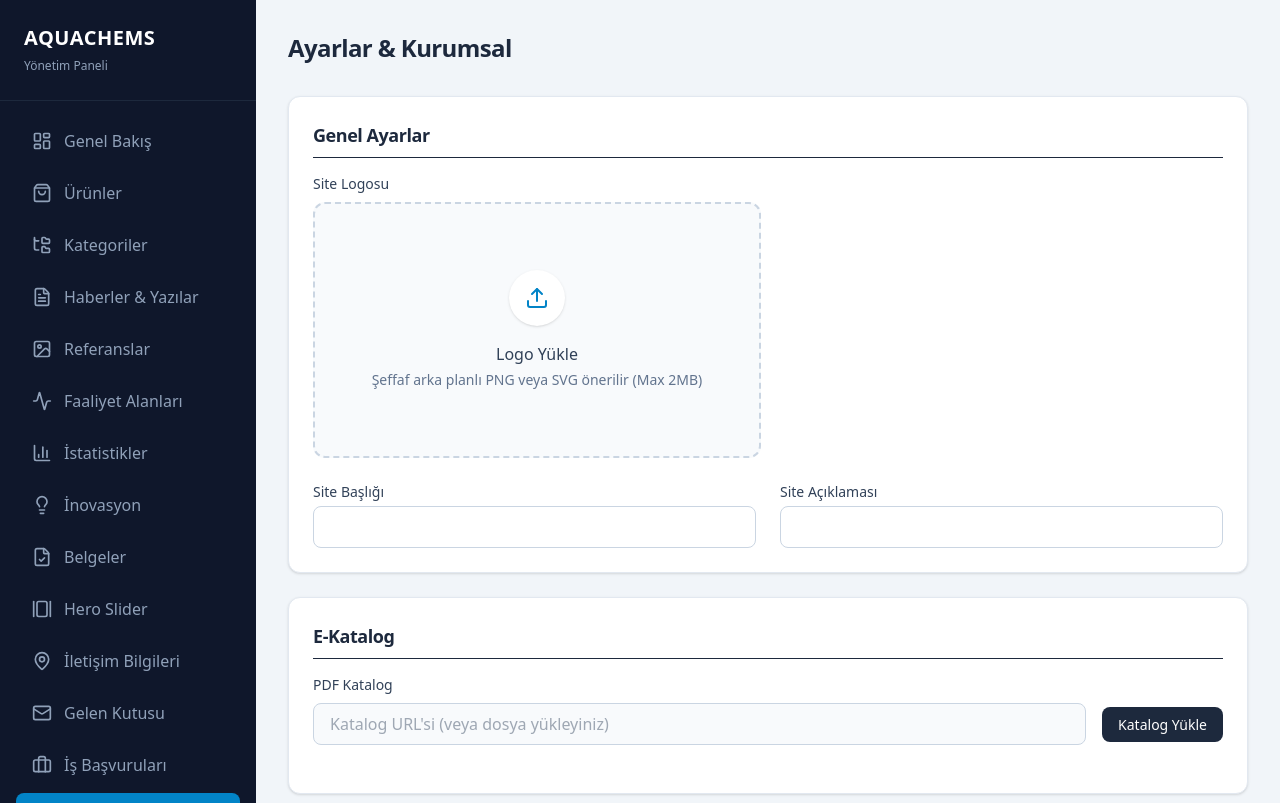
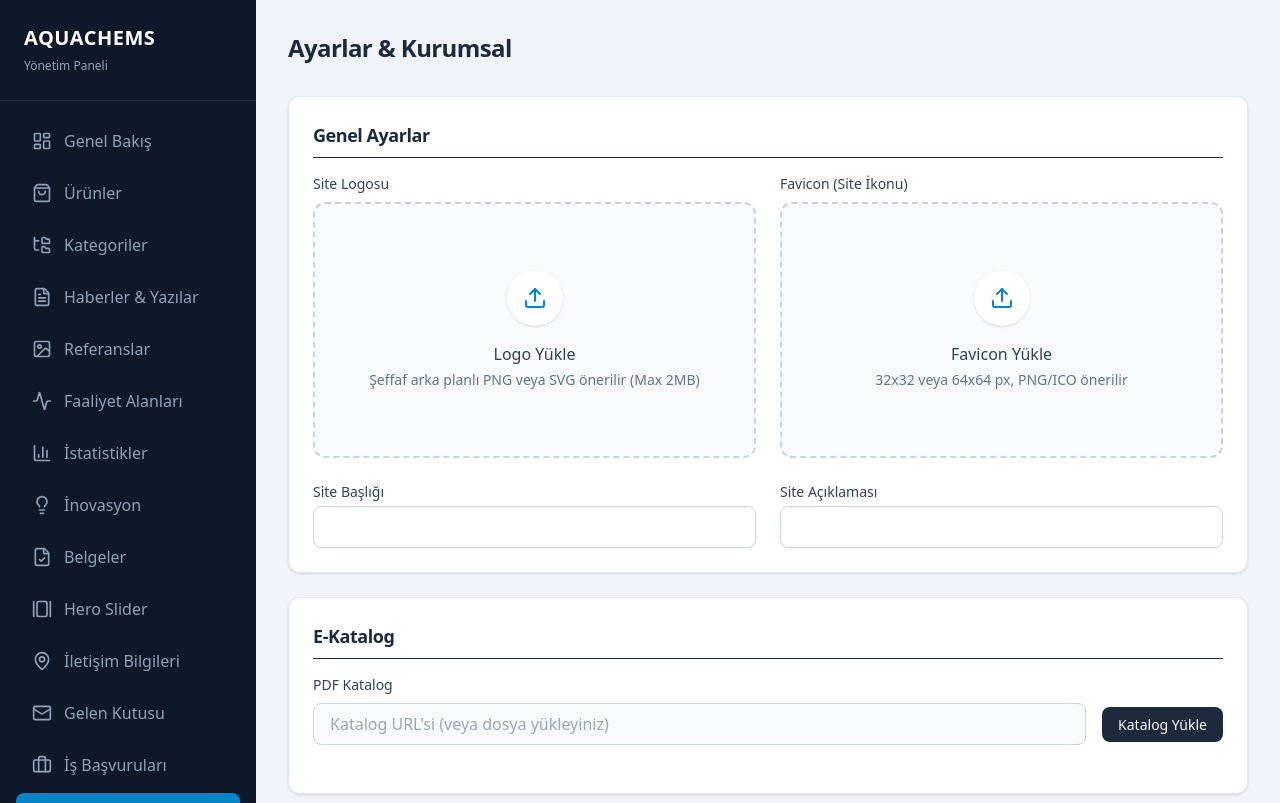
Before and after one commit to cooderhasan/aquachem, a Next.js app: page /admin/settings in a window 1280 px wide. Shown: the top 803 px of the page. Built offline with nearby package versions, Linux system fonts and the light colour scheme; no server answers; the database is empty.

Commit message:
Add dynamic favicon support - editable from admin settings

```diff
--- a/src/app/admin/settings/SettingsForm.tsx
+++ b/src/app/admin/settings/SettingsForm.tsx
@@ -15,6 +15,7 @@ export default function SettingsForm({ initialSettings }: SettingsFormProps) {
     const router = useRouter();
     const [isLoading, setIsLoading] = useState(false);
     const [logo, setLogo] = useState(initialSettings?.logo || '');
+    const [favicon, setFavicon] = useState(initialSettings?.favicon || '');
 
     async function handleSubmit(event: React.FormEvent<HTMLFormElement>) {
         event.preventDefault();
@@ -37,16 +38,27 @@ export default function SettingsForm({ initialSettings }: SettingsFormProps) {
             <div className="bg-white p-6 rounded-xl shadow-sm border border-slate-200">
                 <h2 className="text-lg font-bold text-slate-800 mb-4 pb-2 border-b">Genel Ayarlar</h2>
                 <input type="hidden" name="logo" value={logo} />
+                <input type="hidden" name="favicon" value={favicon} />
 
-                <div className="mb-6">
-                    <label className="block text-sm font-medium text-slate-700 mb-2">Site Logosu</label>
-                    <div className="max-w-md">
+                <div className="grid grid-cols-1 md:grid-cols-2 gap-6 mb-6">
+                    <div>
+                        <label className="block text-sm font-medium text-slate-700 mb-2">Site Logosu</label>
                         <ImageUpload
                             value={logo}
                             onChange={(url) => setLogo(url)}
                             onRemove={() => setLogo('')}
                             label="Logo Yükle"
                             description="Şeffaf arka planlı PNG veya SVG önerilir (Max 2MB)"
+                        />
+                    </div>
+                    <div>
+                        <label className="block text-sm font-medium text-slate-700 mb-2">Favicon (Site İkonu)</label>
+                        <ImageUpload
+                            value={favicon}
+                            onChange={(url) => setFavicon(url)}
+                            onRemove={() => setFavicon('')}
+                            label="Favicon Yükle"
+                            description="32x32 veya 64x64 px, PNG/ICO önerilir"
                         />
                     </div>
                 </div>
--- a/src/app/admin/settings/actions.ts
+++ b/src/app/admin/settings/actions.ts
@@ -37,6 +37,7 @@ export async function updateSettings(formData: FormData) {
         };
 
         const logo = formData.get('logo') as string;
+        const favicon = formData.get('favicon') as string;
         const catalogUrl = formData.get('catalogUrl') as string;
 
         if (currentSettings) {
@@ -44,6 +45,7 @@ export async function updateSettings(formData: FormData) {
                 siteTitle: title,
                 description,
                 logo: logo || currentSettings.logo,
+                favicon: favicon || currentSettings.favicon,
                 catalogUrl: catalogUrl || currentSettings.catalogUrl,
                 aboutUs,
                 mission,
@@ -55,6 +57,7 @@ export async function updateSettings(formData: FormData) {
             await db.insert(settings).values({
                 siteTitle: title,
                 description,
+                favicon,
                 aboutUs,
                 mission,
                 vision,
--- a/src/app/layout.tsx
+++ b/src/app/layout.tsx
@@ -17,6 +17,11 @@ export default async function RootLayout({
 
   return (
     <html lang="tr">
+      <head>
+        {settings?.favicon && (
+          <link rel="icon" href={settings.favicon} />
+        )}
+      </head>
       <body className="font-sans antialiased text-slate-600">
         <ConditionalLayout settings={settings}>{children}</ConditionalLayout>
       </body>
--- a/src/db/schema.ts
+++ b/src/db/schema.ts
@@ -83,6 +83,7 @@ export const settings = pgTable('settings', {
   siteTitle: text('site_title').notNull().default('Aquachems'),
   description: text('description'),
   logo: text('logo'),
+  favicon: text('favicon'),
   contactEmail: text('contact_email'),
   contactPhone: text('contact_phone'),
   address: text('address'),
```
